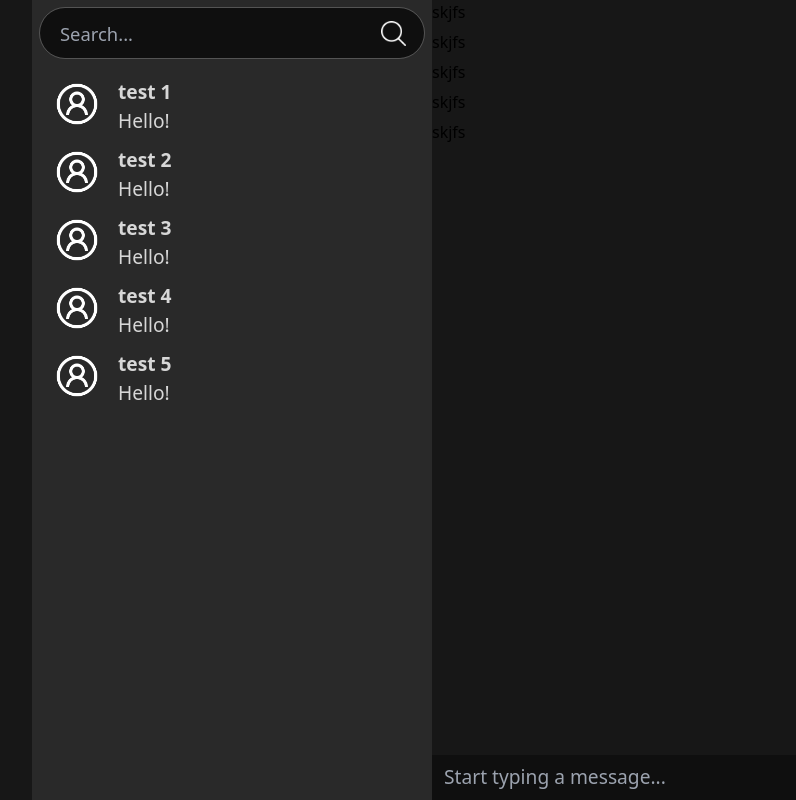
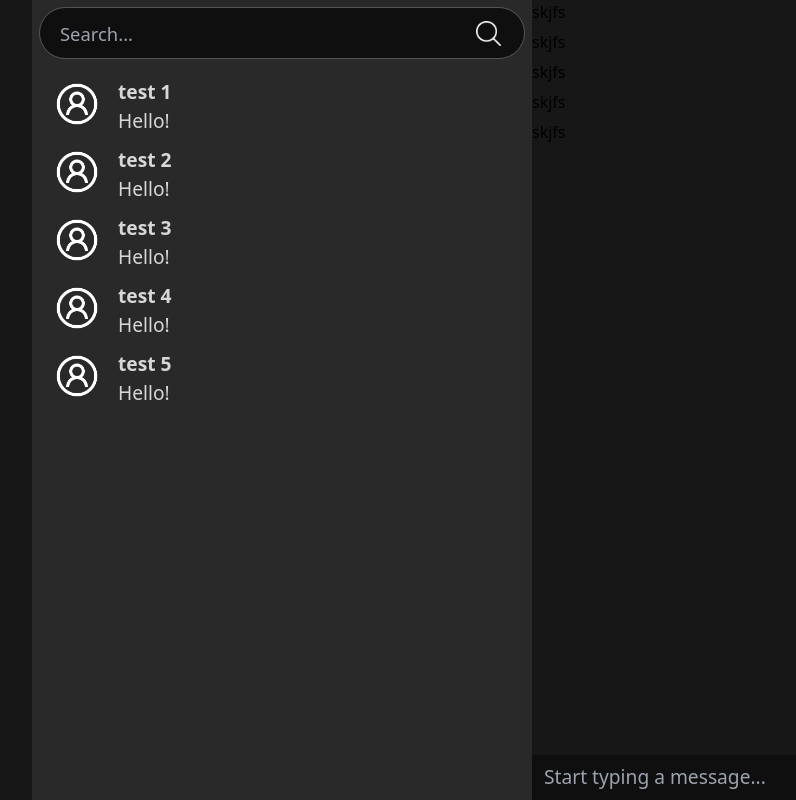
Before and after one commit to udborets/chat-app, a Next.js app in the folder client/: page / in a window 1280 px wide. Shown: the whole page, without its empty margins (108-904 px from the left). Built offline with nearby package versions, Linux system fonts and the light colour scheme.

Commit message:
change chat bar styles

```diff
--- a/client/features/ChatBar/ChatBar.tsx
+++ b/client/features/ChatBar/ChatBar.tsx
@@ -7,7 +7,7 @@ import styles from './styles.module.scss';
 
 const ChatBar: FC<ChatBarProps> = ({ chats }) => {
   return (
-    <aside className="flex flex-col gap-4 chats-bg h-full max-w-[400px] w-full p-2 text-main">
+    <aside className="flex flex-col gap-4 chats-bg h-full max-w-[500px] w-full p-2 text-main">
       <SearchBar />
       <ul className={`flex flex-col gap-2 overflow-y-scroll ${styles.ChatScrollBar}`}>
         {chats.map(chat => (
```
